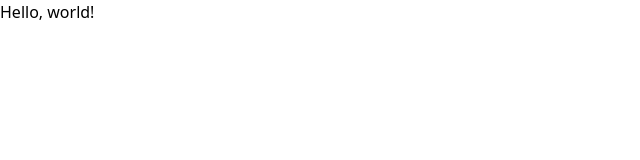
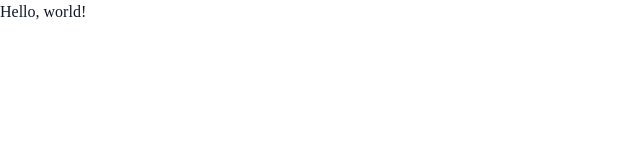
Before and after one commit to klaus-gudy/PayMate-UI, a React (Create React App) app: page / in a window 1280 px wide. Shown: the top 160 px of the page, without its empty margins (0-640 px from the left). Built offline with nearby package versions, Linux system fonts and the light colour scheme.

Commit message:
🔧 Update dependencies in package.json and add Tailwind CSS and shadcn

```diff
--- a/package.json
+++ b/package.json
@@ -6,9 +6,14 @@
     "@testing-library/jest-dom": "^5.17.0",
     "@testing-library/react": "^13.4.0",
     "@testing-library/user-event": "^13.5.0",
+    "class-variance-authority": "^0.7.0",
+    "clsx": "^2.1.0",
+    "lucide-react": "^0.368.0",
     "react": "^18.2.0",
     "react-dom": "^18.2.0",
     "react-scripts": "5.0.1",
+    "tailwind-merge": "^2.2.2",
+    "tailwindcss-animate": "^1.0.7",
     "web-vitals": "^2.1.4"
   },
   "scripts": {
--- a/src/index.css
+++ b/src/index.css
@@ -1,3 +1,81 @@
 @tailwind base;
 @tailwind components;
 @tailwind utilities;
+
+@layer base {
+  :root {
+    --background: 0 0% 100%;
+    --foreground: 222.2 47.4% 11.2%;
+
+    --muted: 210 40% 96.1%;
+    --muted-foreground: 215.4 16.3% 46.9%;
+
+    --popover: 0 0% 100%;
+    --popover-foreground: 222.2 47.4% 11.2%;
+
+    --border: 214.3 31.8% 91.4%;
+    --input: 214.3 31.8% 91.4%;
+
+    --card: 0 0% 100%;
+    --card-foreground: 222.2 47.4% 11.2%;
+
+    --primary: 222.2 47.4% 11.2%;
+    --primary-foreground: 210 40% 98%;
+
+    --secondary: 210 40% 96.1%;
+    --secondary-foreground: 222.2 47.4% 11.2%;
+
+    --accent: 210 40% 96.1%;
+    --accent-foreground: 222.2 47.4% 11.2%;
+
+    --destructive: 0 100% 50%;
+    --destructive-foreground: 210 40% 98%;
+
+    --ring: 215 20.2% 65.1%;
+
+    --radius: 0.5rem;
+  }
+
+  .dark {
+    --background: 224 71% 4%;
+    --foreground: 213 31% 91%;
+
+    --muted: 223 47% 11%;
+    --muted-foreground: 215.4 16.3% 56.9%;
+
+    --accent: 216 34% 17%;
+    --accent-foreground: 210 40% 98%;
+
+    --popover: 224 71% 4%;
+    --popover-foreground: 215 20.2% 65.1%;
+
+    --border: 216 34% 17%;
+    --input: 216 34% 17%;
+
+    --card: 224 71% 4%;
+    --card-foreground: 213 31% 91%;
+
+    --primary: 210 40% 98%;
+    --primary-foreground: 222.2 47.4% 1.2%;
+
+    --secondary: 222.2 47.4% 11.2%;
+    --secondary-foreground: 210 40% 98%;
+
+    --destructive: 0 63% 31%;
+    --destructive-foreground: 210 40% 98%;
+
+    --ring: 216 34% 17%;
+
+    --radius: 0.5rem;
+  }
+}
+
+@layer base {
+  * {
+    @apply border-border;
+  }
+  body {
+    @apply bg-background text-foreground;
+    font-feature-settings: "rlig" 1, "calt" 1;
+  }
+}
--- a/tailwind.config.js
+++ b/tailwind.config.js
@@ -1,10 +1,79 @@
+
+const { fontFamily } = require("tailwindcss/defaultTheme")
+
 /** @type {import('tailwindcss').Config} */
 module.exports = {
+  darkMode: ["class"],
   content: [
     "./src/**/*.{js,jsx,ts,tsx}",
   ],
   theme: {
-    extend: {},
+    container: {
+      center: true,
+      padding: "2rem",
+      screens: {
+        "2xl": "1400px",
+      },
+    },
+    extend: {
+      colors: {
+        border: "hsl(var(--border))",
+        input: "hsl(var(--input))",
+        ring: "hsl(var(--ring))",
+        background: "hsl(var(--background))",
+        foreground: "hsl(var(--foreground))",
+        primary: {
+          DEFAULT: "hsl(var(--primary))",
+          foreground: "hsl(var(--primary-foreground))",
+        },
+        secondary: {
+          DEFAULT: "hsl(var(--secondary))",
+          foreground: "hsl(var(--secondary-foreground))",
+        },
+        destructive: {
+          DEFAULT: "hsl(var(--destructive))",
+          foreground: "hsl(var(--destructive-foreground))",
+        },
+        muted: {
+          DEFAULT: "hsl(var(--muted))",
+          foreground: "hsl(var(--muted-foreground))",
+        },
+        accent: {
+          DEFAULT: "hsl(var(--accent))",
+          foreground: "hsl(var(--accent-foreground))",
+        },
+        popover: {
+          DEFAULT: "hsl(var(--popover))",
+          foreground: "hsl(var(--popover-foreground))",
+        },
+        card: {
+          DEFAULT: "hsl(var(--card))",
+          foreground: "hsl(var(--card-foreground))",
+        },
+      },
+      borderRadius: {
+        lg: `var(--radius)`,
+        md: `calc(var(--radius) - 2px)`,
+        sm: "calc(var(--radius) - 4px)",
+      },
+      fontFamily: {
+        sans: ["var(--font-sans)", ...fontFamily.sans],
+      },
+      keyframes: {
+        "accordion-down": {
+          from: { height: "0" },
+          to: { height: "var(--radix-accordion-content-height)" },
+        },
+        "accordion-up": {
+          from: { height: "var(--radix-accordion-content-height)" },
+          to: { height: "0" },
+        },
+      },
+      animation: {
+        "accordion-down": "accordion-down 0.2s ease-out",
+        "accordion-up": "accordion-up 0.2s ease-out",
+      },
+    },
   },
-  plugins: [],
+  plugins: [require("tailwindcss-animate")],
 }
```
Also changed, not shown: 1 other file (tests, documents, lock files or other folders).
